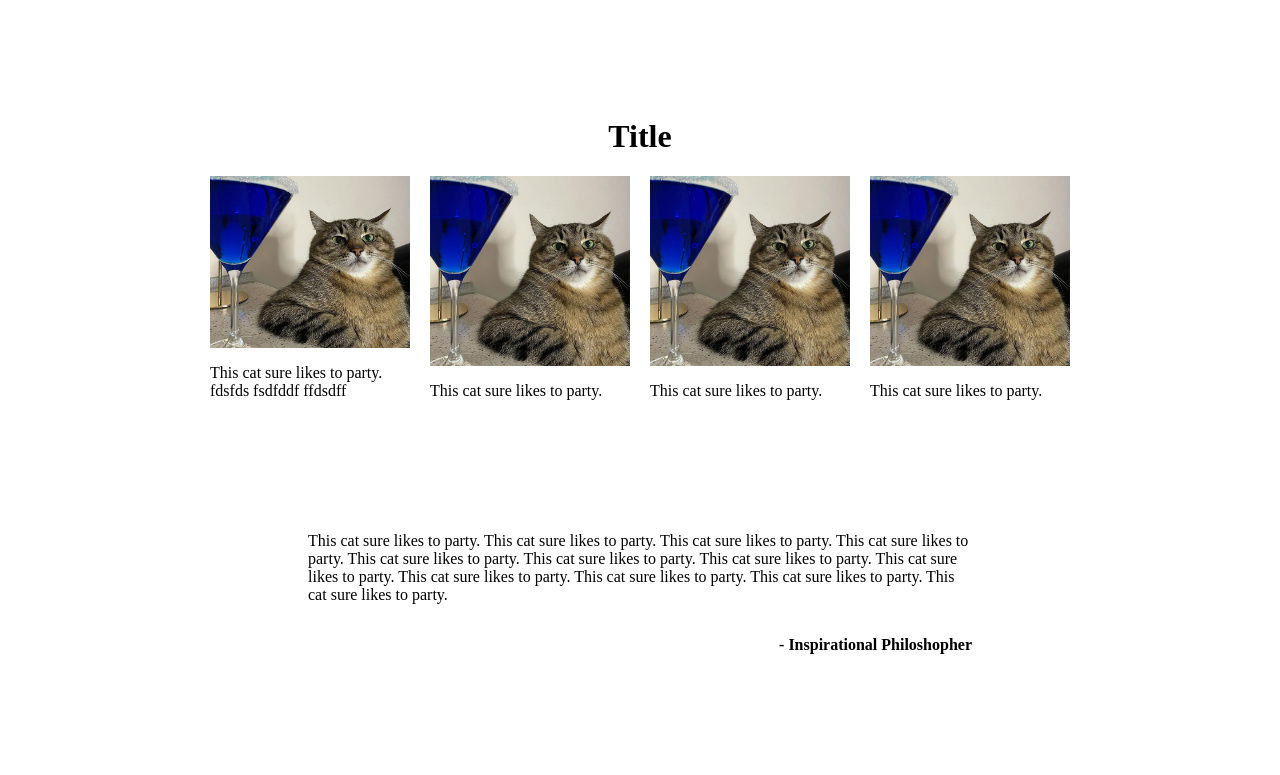
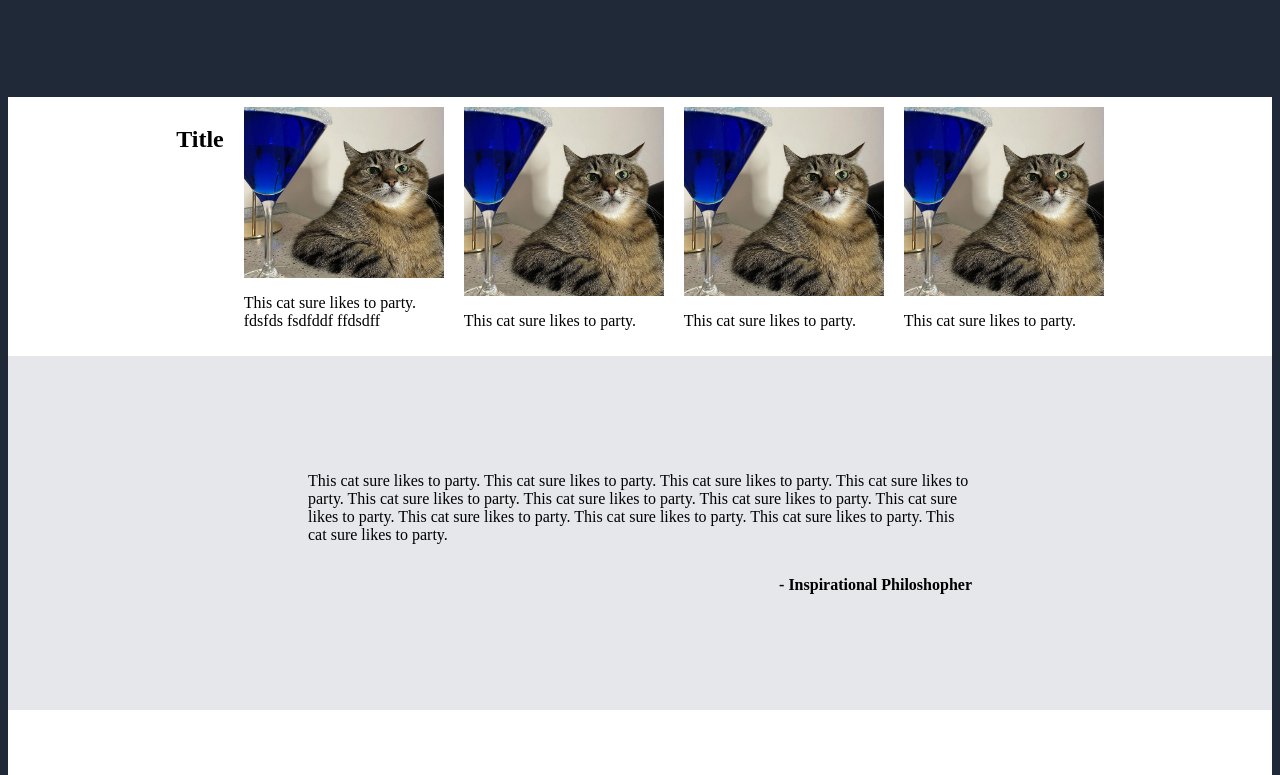
Before and after one commit to rutayo/landing-page, a plain HTML site: page index.html in a window 1280 px wide. Shown: the part 465-1240 px from the top of the page. Drawn offline with Linux system fonts and the light colour scheme.

Commit message:
add some colours

```diff
--- a/index.html
+++ b/index.html
@@ -33,8 +33,8 @@
             <img class="Stepan" src="logo.jpeg">
         </div>
     </section>
-    <h1 class="second-title">Title</h1>
     <section class="second-section">
+        <h1 class="second-title">Title</h1>
         <!-- ask about this place -->
         <div>
             <img src="logo.jpeg">
--- a/style.css
+++ b/style.css
@@ -1,3 +1,7 @@
+body {
+    background-color: #1f2937;
+}
+
 .logo {
     max-width: 100px;
     max-height: auto;
@@ -40,6 +44,12 @@
     display: flex;
     gap: 20px;
     justify-content: center;
+    background-color: white;
+    padding: 10px 20px;
+}
+
+.second-section h1 {
+    text-align: center;
 }
 
 .second-section div {
@@ -61,6 +71,7 @@ img {
 
 .third-section {
     padding: 100px 300px;
+    background-color: #e5e7eb;
 }
 
 .quote {
@@ -79,6 +90,7 @@ img {
     align-items: center;
     justify-content: center;
     display: flex;
+    background-color: white;
 }
 
 .fourth-section div {
```
